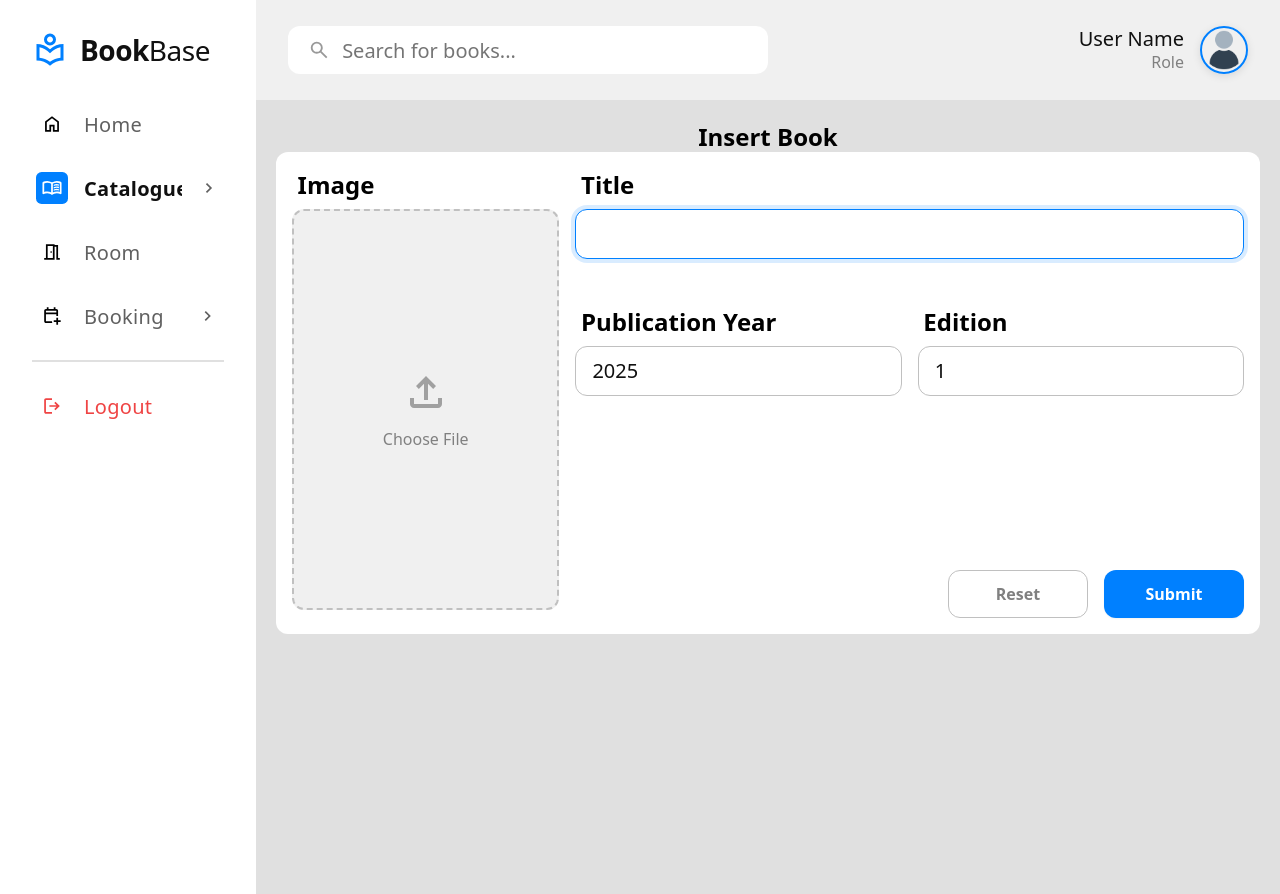
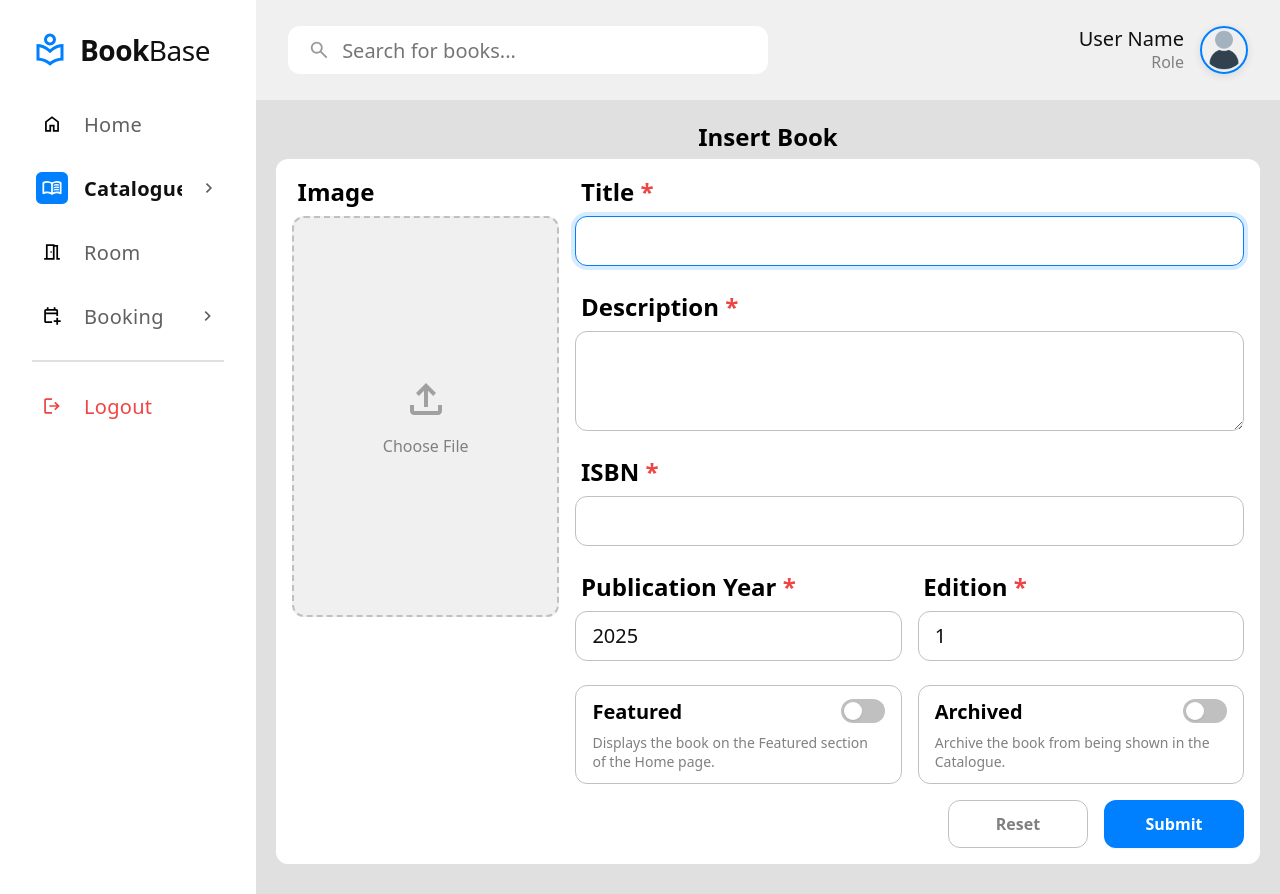
Before and after one commit to kkhhhhh-v61/LibraryManagementSystem, an ASP.NET Core app: page /Book/Insert in a window 1280 px wide. Run offline with ASP.NET Core 8, Linux system fonts and the light colour scheme; some web fonts are replaced.

Commit message:
Updated Book Insert. Version 0..1.2.

```diff
--- a/LibraryManagementSystem/Models/ViewModels.cs
+++ b/LibraryManagementSystem/Models/ViewModels.cs
@@ -31,6 +31,10 @@ public class BookInsertVM
     [Required(ErrorMessage = "{0} is required.")]
     [Range(1, 100, ErrorMessage = "{0} must be between 1 and 100.")]
     public int Edition { get; set; }
+
+    public bool IsFeatured { get; set; } = false;
+
+    public bool IsArchived { get; set; } = false;
 }
 
 public class RoomCategoryCreateVM
--- a/LibraryManagementSystem/Views/Book/Insert.cshtml
+++ b/LibraryManagementSystem/Views/Book/Insert.cshtml
@@ -37,31 +37,53 @@
 
         <div class="form__group form__group--right">
             <div class="form__item">
-                <label asp-for="Title" class="form__label">Title</label>
+                <label asp-for="Title" class="form__label form__label--required">Title</label>
                 <input asp-for="Title" class="form__input" data-trim autofocus />
-                <span asp-validation-for="Title"" class="form__error"></span>
+                <span asp-validation-for="Title" class="form__error"></span>
             </div>
             <div class="form__item">
-                <label asp-for="Description" class="form__label">Description</label>
+                <label asp-for="Description" class="form__label form__label--required">Description</label>
                 <textarea asp-for="Description" class="form__textarea" data-trim></textarea>
                 <span asp-validation-for="Description" class="form__error"></span>
             </div>
             <div class="form__item">
-                <label asp-for="ISBN" class="form__label">ISBN</label>
-                <input asp-for="ISBN"" class="form__input" data-trim />
+                <label asp-for="ISBN" class="form__label form__label--required">ISBN</label>
+                <input asp-for="ISBN" class="form__input" data-trim />
                 <span asp-validation-for="ISBN" class="form__error"></span>
             </div>
             <div class="form__row">
                 <div class="form__row-item">
-                    <label asp-for="PublicationYear" class="form__label">Publication Year</label>
+                    <label asp-for="PublicationYear" class="form__label form__label--required">Publication Year</label>
                     <input asp-for="PublicationYear" class="form__input" type="number" min="1450" max="2100" step="1" value="@DateTime.Now.Year" data-trim />
                     <span asp-validation-for="PublicationYear" class="form__error"></span>
                 </div>
                 <div class="form__row-item">
-                    <label asp-for="Edition" class="form__label">Edition</label>
+                    <label asp-for="Edition" class="form__label form__label--required">Edition</label>
                     <input asp-for="Edition" class="form__input" type="number" min="1" max="100" step="1" value="1" data-trim />
                     <span asp-validation-for="Edition" class="form__error"></span>
 
+                </div>
+            </div>
+            <div class="form__row">
+                <div class="form__row-item form__option-box">
+                    <div class="form__option-header">
+                        <label asp-for="IsFeatured" class="form__label">Featured</label>
+                        <label class="form__toggle">
+                            <input asp-for="IsFeatured" class="form__toggle-input" type="checkbox" />
+                            <span class="form__toggle-slider"></span>
+                        </label>
+                    </div>
+                    <p class="form__helper-text">Displays the book on the Featured section of the Home page.</p>
+                </div>
+                <div class="form__row-item form__option-box">
+                    <div class="form__option-header">
+                        <label asp-for="IsArchived" class="form__label">Archived</label>
+                        <label class="form__toggle">
+                            <input asp-for="IsArchived" class="form__toggle-input" type="checkbox" />
+                            <span class="form__toggle-slider"></span>
+                        </label>
+                    </div>
+                    <p class="form__helper-text">Archive the book from being shown in the Catalogue.</p>
                 </div>
             </div>
             <div class="form__action">
--- a/LibraryManagementSystem/wwwroot/css/app.css
+++ b/LibraryManagementSystem/wwwroot/css/app.css
@@ -66,13 +66,43 @@ html {
     width: 100vw;
     height: 100vh;
     font-size: 16px;
+    /* scrollbar-width: thin;
+    scrollbar-color: var(--color-gray-300) transparent; */
 }
 
 body {
     display: flex;
     width: 100%;
     height: 100%;
-    overflow-x: hidden;
+}
+
+/*  ===========================================================================
+    GLOBAL: CUSTOM SCROLLBAR
+    =========================================================================== */
+
+*::-webkit-scrollbar {
+    width: 12px;
+    height: 12px;
+}
+
+*::-webkit-scrollbar-track {
+    background: transparent;
+}
+
+*::-webkit-scrollbar-thumb {
+    background-color: var(--color-gray-300);
+    border-radius: 99px;
+    border: 3px solid transparent;
+    background-clip: content-box;
+}
+
+*::-webkit-scrollbar-thumb:hover {
+    background-color: var(--color-gray-500);
+}
+
+*::-webkit-scrollbar-thumb:active {
+    background-color: var(--color-primary-base);
+    border-width: 2px;
 }
 
 /*  ===========================================================================
--- a/LibraryManagementSystem/wwwroot/css/book.css
+++ b/LibraryManagementSystem/wwwroot/css/book.css
@@ -182,15 +182,20 @@
     font-size: var(--text-xl);
 }
 
+.form__label--required::after {
+    content: " *";
+    color: var(--color-error);
+}
+
 .form__input,
 .form__textarea {
     outline: none;
     border: 1px solid var(--color-gray-300);
     border-radius: var(--spacing-sm);
+    background-color: var(--color-white);
     padding: var(--spacing-sm) var(--spacing-md);
-    background-color: var(--color-white);
+    color: var(--color-gray-900);
     font-size: var(--text-lg);
-    color: var(--color-gray-900);
 }
 
 .form__input {
@@ -198,10 +203,10 @@
 }
 
 .form__textarea {
+    padding: var(--spacing-md);
     min-height: 100px;
     max-height: 300px;
     resize: vertical;
-    padding: var(--spacing-md);
 }
 
 .form__input:hover,
@@ -221,16 +226,16 @@
 }
 
 .form__row-item {
+    display: flex;
     flex: 1;
-    display: flex;
     flex-direction: column;
     gap: var(--spacing-xs);
 }
 
 .form__error {
+    margin-left: var(--spacing-xxs);
     color: var(--color-error);
     font-size: var(--text-md);
-    margin-left: var(--spacing-xxs);
 }
 
 .form__input.input-validation-error,
@@ -246,53 +251,203 @@
 
 .form__item:has(.input-validation-error) .form__label,
 .form__row-item:has(.input-validation-error) .form__label {
+    transition: color 0.2s ease;
     color: var(--color-error);
-    transition: color 0.2s ease;
+}
+
+.form__toggle-group {
+    display: flex;
+    gap: var(--spacing-lg);
+    margin-top: var(--spacing-xs);
+}
+
+.form__toggle {
+    display: inline-flex;
+    position: relative;
+    align-items: center;
+    cursor: pointer;
+}
+
+.form__toggle-input {
+    position: absolute;
+    opacity: 0;
+    cursor: pointer;
+    width: 0;
+    height: 0;
+}
+
+.form__toggle-slider {
+    position: relative;
+    transition: 0.3s;
+    margin-right: var(--spacing-sm);
+    border-radius: 24px;
+    background-color: var(--color-gray-300);
+    width: 44px;
+    height: 24px;
+}
+
+.form__toggle-slider:before {
+    position: absolute;
+    bottom: 3px;
+    left: 3px;
+    transition: 0.3s;
+    box-shadow: 0 1px 2px rgba(0, 0, 0, 0.1);
+    border-radius: 50%;
+    background-color: var(--color-white);
+    width: 18px;
+    height: 18px;
+    content: "";
+}
+
+.form__toggle-input:checked + .form__toggle-slider {
+    background-color: var(--color-primary-base);
+}
+
+.form__toggle-input:checked + .form__toggle-slider:before {
+    transform: translateX(20px);
+}
+
+.form__toggle-text {
+    color: var(--color-gray-900);
+    font-size: var(--text-lg);
+}
+
+.form__label-wrapper {
+    display: flex;
+    align-items: center;
+    gap: var(--spacing-sm);
+}
+
+.form__hint {
+    display: flex;
+    position: relative;
+    justify-content: center;
+    align-items: center;
+    cursor: help;
+    border-radius: 50%;
+    background-color: var(--color-gray-400);
+    width: 20px;
+    height: 20px;
+    color: var(--color-white);
+    font-weight: var(--weight-bold);
+    font-size: 12px;
+}
+
+.form__hint:hover {
+    background-color: var(--color-primary-base);
+}
+
+.form__hint::after {
+    position: absolute;
+    bottom: 100%;
+    left: 50%;
+    transform: translateX(-50%) translateY(-8px);
+    visibility: hidden;
+    opacity: 0;
+    transition: opacity 0.2s;
+    border-radius: var(--spacing-xs);
+    background-color: var(--color-gray-900);
+    padding: var(--spacing-xs) var(--spacing-sm);
+    pointer-events: none;
+    content: attr(data-tooltip);
+    color: var(--color-white);
+    font-size: 12px;
+    white-space: nowrap;
+}
+
+.form__hint:hover::after {
+    visibility: visible;
+    opacity: 1;
+}
+
+.form__hint::before {
+    position: absolute;
+    bottom: 100%;
+    left: 50%;
+    transform: translateX(-50%) translateY(-4px);
+    visibility: hidden;
+    opacity: 0;
+    transition: opacity 0.2s;
+    border: 4px solid transparent;
+    border-top-color: var(--color-gray-900);
+    content: "";
+}
+
+.form__hint:hover::before {
+    visibility: visible;
+    opacity: 1;
+}
+
+.form__option-box {
+    border: 1px solid var(--color-gray-300);
+    border-radius: var(--spacing-sm);
+    padding: var(--spacing-sm) var(--spacing-md);
+}
+
+.form__option-header {
+    display: flex;
+    justify-content: space-between;
+    align-items: center;
+}
+
+.form__option-header .form__label {
+    margin-left: 0;
+    font-size: var(--text-lg);
+}
+
+.form__option-header .form__toggle-slider {
+    margin-right: 0;
+}
+
+.form__helper-text {
+    margin: 0;
+    color: var(--color-gray-500);
+    font-size: 14px;
 }
 
 .form__action {
-    margin-top: auto;
     display: flex;
     justify-content: flex-end;
     gap: var(--spacing-md);
+    margin-top: auto;
 }
 
 .form__button {
     display: inline-flex;
     justify-content: center;
     align-items: center;
-    min-width: 140px;
-    padding: 0 var(--spacing-md);
-    height: 48px;
+    transition: all 0.2s ease;
+    cursor: pointer;
     border: 1px solid transparent;
     border-radius: var(--spacing-sm);
+    padding: 0 var(--spacing-md);
+    min-width: 140px;
+    height: 48px;
+    font-weight: var(--weight-bold);
     font-size: var(--text-md);
-    font-weight: var(--weight-bold);
-    cursor: pointer;
-    transition: all 0.2s ease;
 }
 
 .button--reset {
+    border-color: var(--color-gray-300);
     background-color: transparent;
-    border-color: var(--color-gray-300);
     color: var(--color-gray-500);
 }
 
 .button--reset:hover {
+    border-color: var(--color-gray-400);
     background-color: var(--color-gray-50);
-    border-color: var(--color-gray-400);
     color: var(--color-gray-700);
 }
 
 .button--submit {
+    box-shadow: 0 1px 2px 0 rgba(0, 0, 0, 0.05);
     background-color: var(--color-primary-base);
     color: var(--color-white);
-    box-shadow: 0 1px 2px 0 rgba(0, 0, 0, 0.05);
 }
 
 .button--submit:hover {
-    background-color: var(--color-primary-dark);
     transform: translateY(-1px);
     box-shadow: 0 4px 6px -1px rgba(0, 0, 0, 0.1),
         0 2px 4px -1px rgba(0, 0, 0, 0.06);
+    background-color: var(--color-primary-dark);
 }
```
Also changed, not shown: other parts of LibraryManagementSystem/wwwroot/css/book.css (+15 -15 lines), LibraryManagementSystem/wwwroot/images/rooms/0ab25dc5-f2cd-4577-afd6-09bf4fa33e14_cat.png (added).
